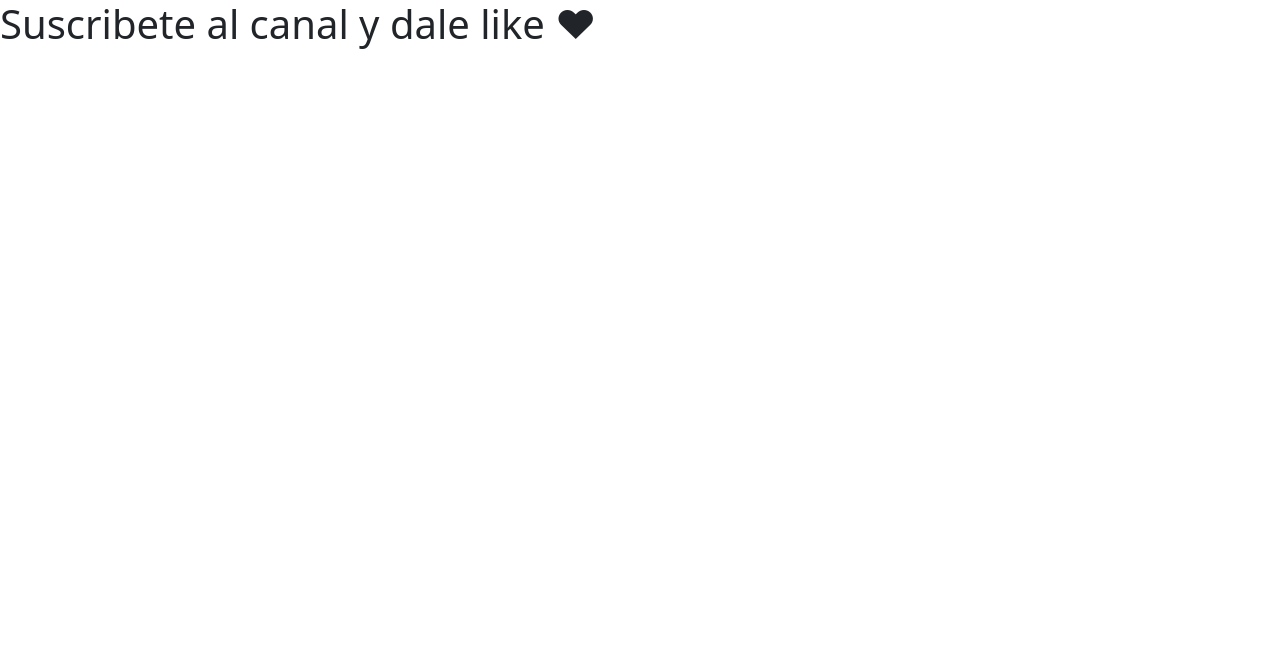
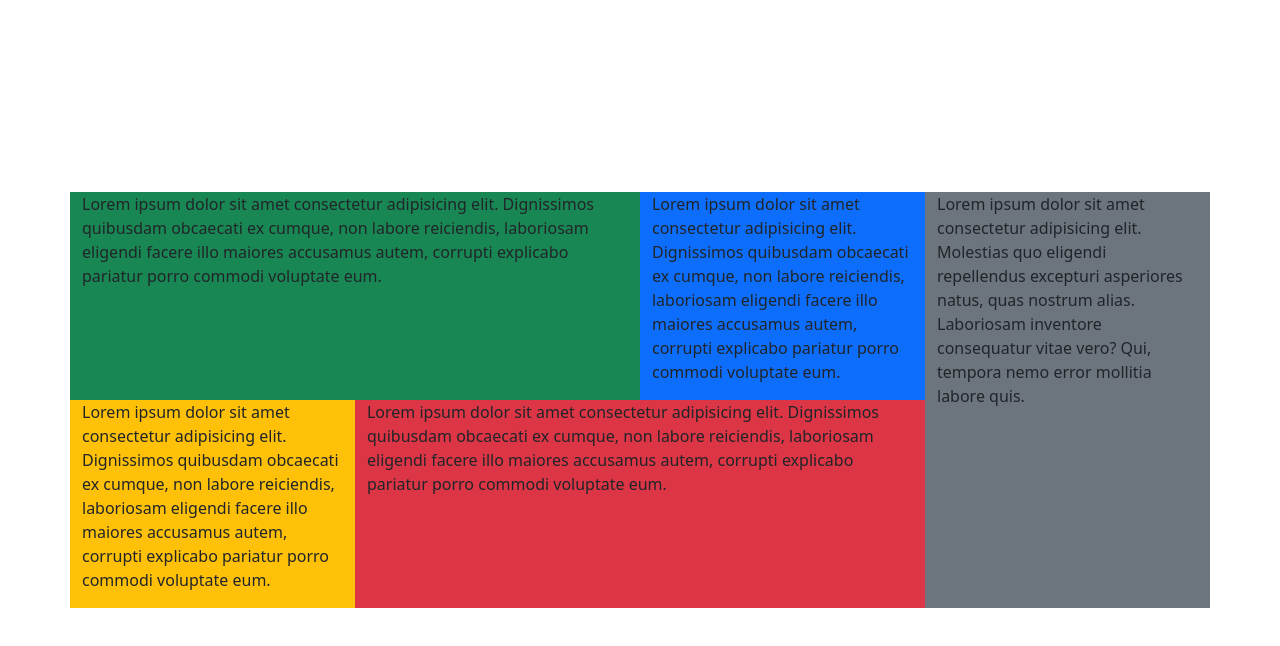
Before and after one commit to franco22bellido/sonidista_web, a plain HTML site: page index.html in a window 1280 px wide. Drawn offline with Linux system fonts and the light colour scheme.

Commit message:
flex-box y sistema de columnas

```diff
--- a/index.html
+++ b/index.html
@@ -5,9 +5,45 @@
     <meta http-equiv="X-UA-Compatible" content="IE=edge">
     <meta name="viewport" content="width=device-width, initial-scale=1.0">
     <link href="./bootstrap.min.css" rel="stylesheet" >
-    <title>Document</title>
+    <title>bootstrap 5</title>
+    <style>
+        @media( min-width: 992px){
+            .alto-100{
+                height: 100vh;
+            }
+        }
+    </style>
+
+
 </head>
 <body>
-    <h1>Suscribete al canal y dale like ❤</h1>
+    <main class="container d-flex align-items-center justify-content-center alto-100">
+        <div class="row">
+            <!-- columna izquierda -->
+            <div class="col-12 col-lg-9">
+                <div class="row">
+                    <div class="col-12 col-lg-8 bg-success">
+                        <p>Lorem ipsum dolor sit amet consectetur adipisicing elit. Dignissimos quibusdam obcaecati ex cumque, non labore reiciendis, laboriosam eligendi facere illo maiores accusamus autem, corrupti explicabo pariatur porro commodi voluptate eum.</p>
+                    </div>
+                    <div class="col-12 col-lg-4 bg-primary">
+                        <p>Lorem ipsum dolor sit amet consectetur adipisicing elit. Dignissimos quibusdam obcaecati ex cumque, non labore reiciendis, laboriosam eligendi facere illo maiores accusamus autem, corrupti explicabo pariatur porro commodi voluptate eum.</p>
+                    </div>
+                </div>
+                <div class="row">
+                    <div class="col-12 col-lg-4 bg-warning">
+                        <p>Lorem ipsum dolor sit amet consectetur adipisicing elit. Dignissimos quibusdam obcaecati ex cumque, non labore reiciendis, laboriosam eligendi facere illo maiores accusamus autem, corrupti explicabo pariatur porro commodi voluptate eum.</p>
+                    </div>
+                    <div class="col-12 col-lg-8 bg-danger">
+                        <p>Lorem ipsum dolor sit amet consectetur adipisicing elit. Dignissimos quibusdam obcaecati ex cumque, non labore reiciendis, laboriosam eligendi facere illo maiores accusamus autem, corrupti explicabo pariatur porro commodi voluptate eum.</p>
+                    </div>
+                </div>
+            </div>
+
+            <!-- columna derecha -->
+            <div class="col-12 col-lg-3 bg-secondary">
+               <p>Lorem ipsum dolor sit amet consectetur adipisicing elit. Molestias quo eligendi repellendus excepturi asperiores natus, quas nostrum alias. Laboriosam inventore consequatur vitae vero? Qui, tempora nemo error mollitia labore quis.</p>
+            </div>
+        </div>
+    </main>
 </body>
 </html>
```
